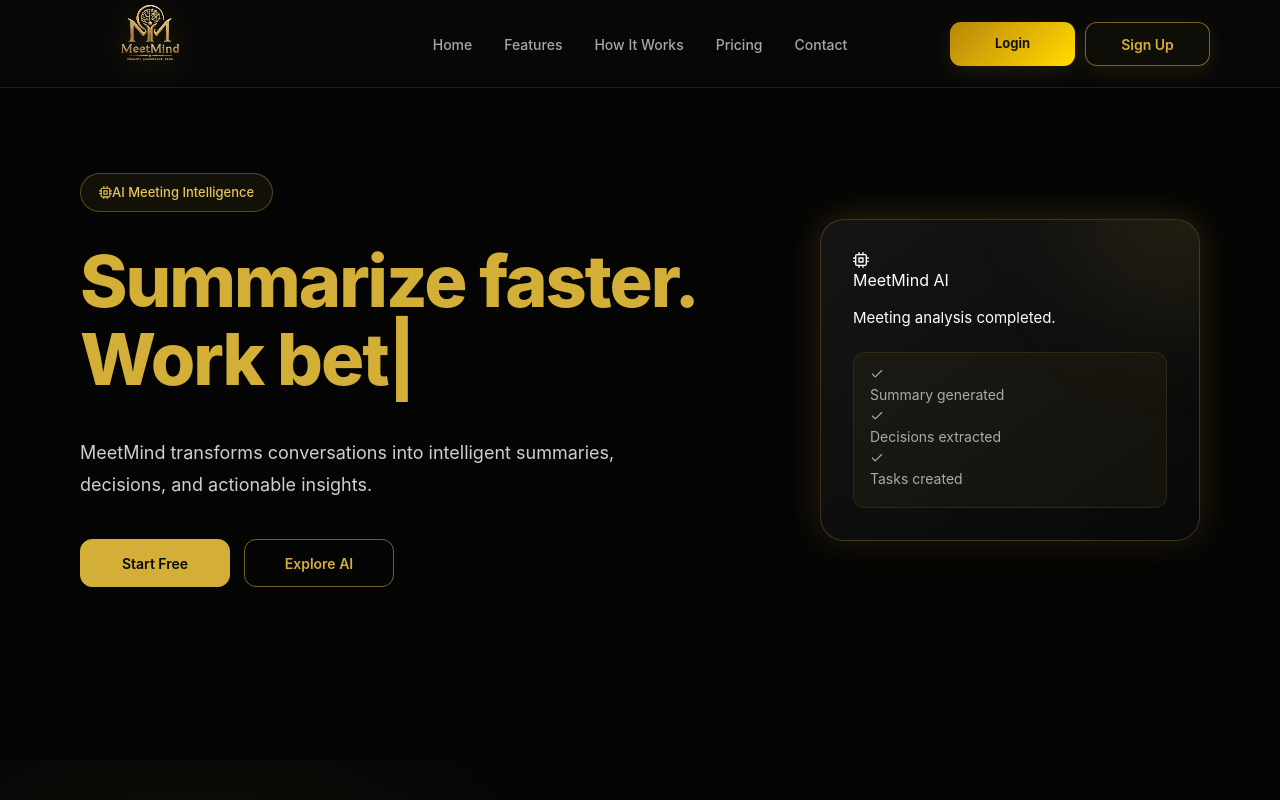
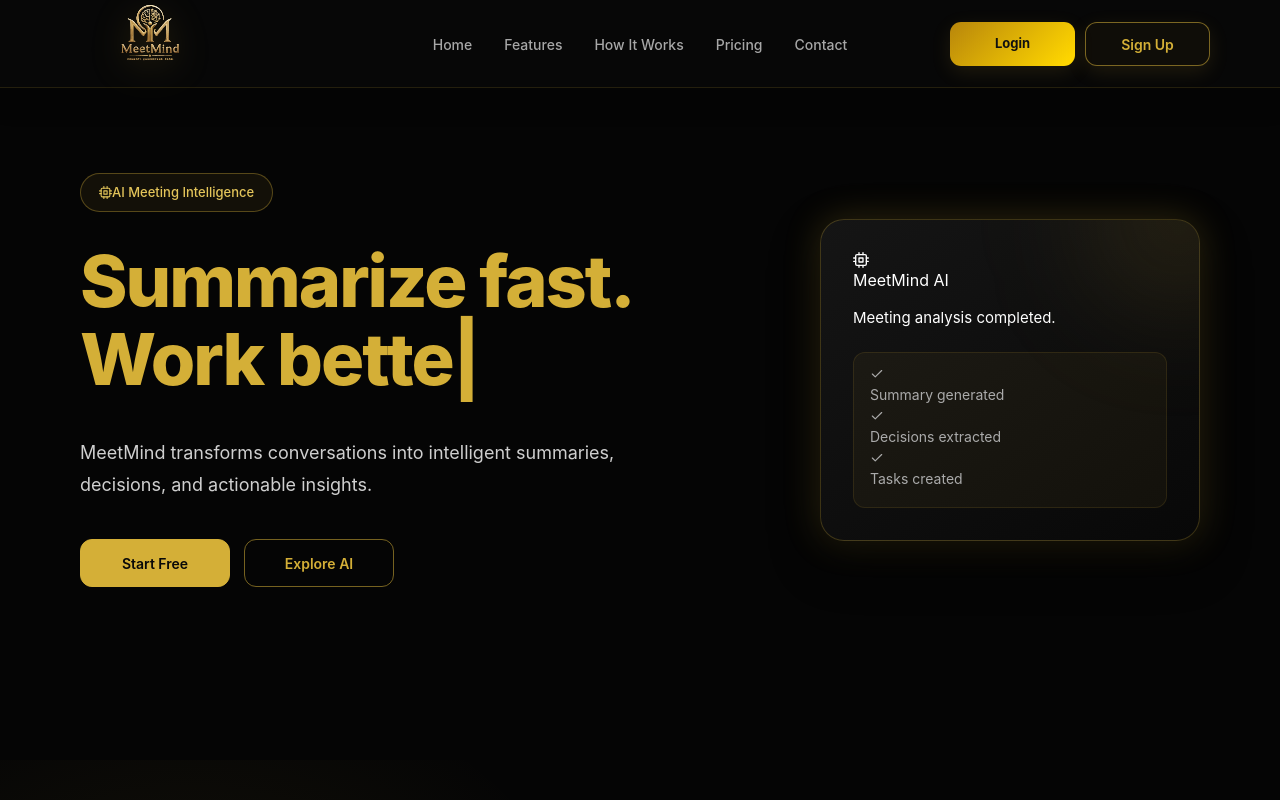
Before and after one commit to H-akimi07/MeetMind--AI-assistant-, a React (Vite) app in the folder frontend/: page / in a window 1280 px wide. Shown: the top 800 px of the page. Built offline with nearby package versions, Linux system fonts and the light colour scheme; no server answers.

Commit message:
second sentence changed

```diff
--- a/frontend/src/pages/Landing.jsx
+++ b/frontend/src/pages/Landing.jsx
@@ -40,7 +40,7 @@
                     "Think smarter.\nMeet better.",
                     2000,
 
-                    "Summarize faster.\nWork better.",
+                    "Summarize fast.\nWork better.",
                     2000,
 
                     "Turn ideas.\nInto action.",
```
